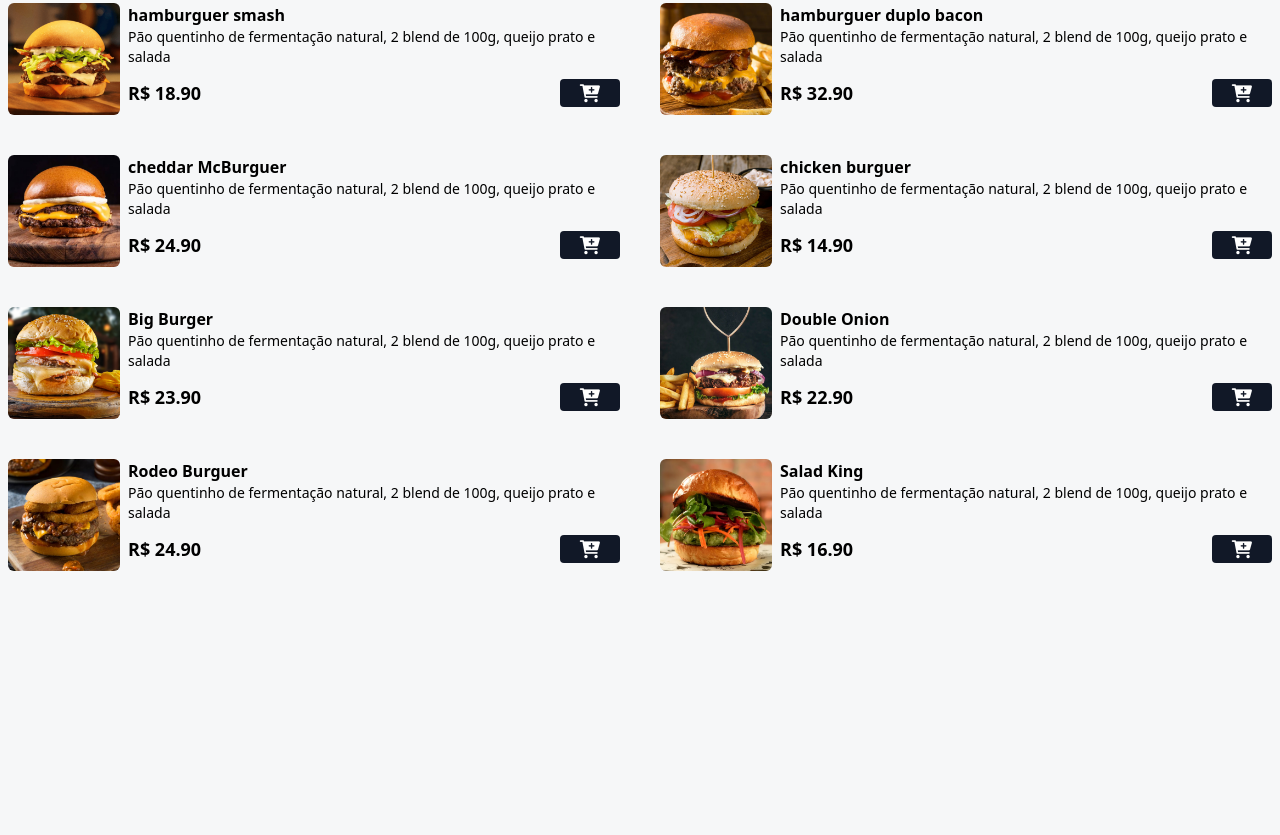
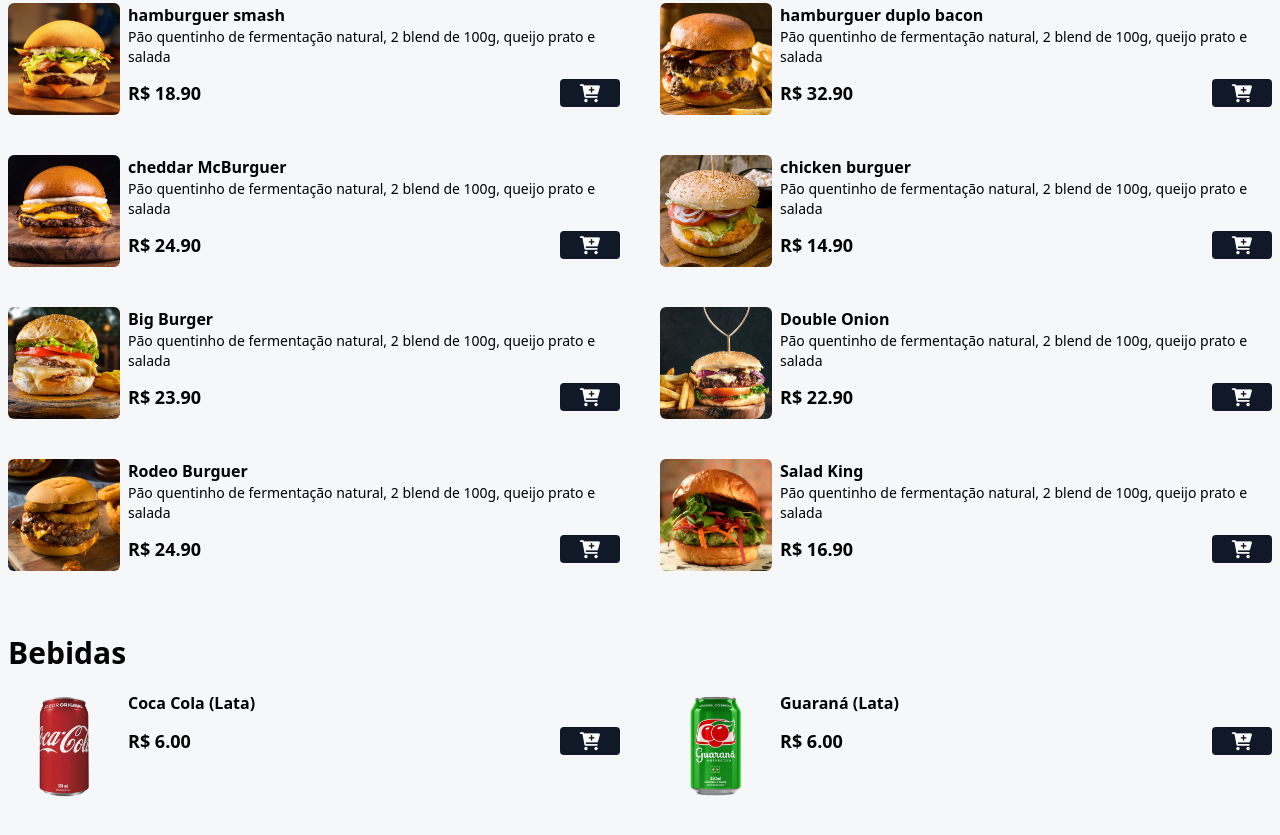
Before and after one commit to willGabriell/cardapio, a website: page src/index.html in a window 1280 px wide. Shown: the part 469-1304 px from the top of the page. Before the commit the page ends 1104 px from the top, so only its background shows below. Drawn offline with Linux system fonts and the light colour scheme.

Commit message:
Criação da aba de bebidas

```diff
--- a/src/index.html
+++ b/src/index.html
@@ -144,6 +144,42 @@
 
         </main>
 
+        <div id="bebidas-tittle" class="mx-auto max-w-7xl px-2 mt-2 mb-5">
+            <h2 class="font-bold text-3xl">Bebidas</h2>
+        </div>
+
+        <div id="bebidas-grid" class="grid grid-cols-1 md:grid-cols-2 gap-7 md:gap-10 mx-auto max-w-7xl px-2 mb-16">
+
+            <div class="flex gap-2">
+                <img class="w-28 h-28 ronded-md hover:scale-110 hover:-rotate-2 hover:duration-300 rounded-md" src="../assets/refri-1.png" alt="hamburguer">
+
+                <div class="w-full">
+                    <p class="font-bold">Coca Cola (Lata)</p>
+
+                    <div class="flex items-center gap-2 justify-between mt-3">
+                        <p class="text-lg font-bold">R$ 6.00</p>
+                        <button class="bg-gray-900 hover:bg-gray-700 px-5 rounded add-to-card-btn" data-name="coca_cola" data-price="6.00"><i class="fa fa-cart-plus text-lg text-white"></i></button>
+                    </div>
+                </div>
+            </div>
+
+            <div class="flex gap-2">
+                <img class="w-28 h-28 ronded-md hover:scale-110 hover:-rotate-2 hover:duration-300 rounded-md" src="../assets/refri-2.png" alt="hamburguer">
+
+                <div class="w-full">
+                    <p class="font-bold">Guaraná (Lata)</p>
+
+                    <div class="flex items-center gap-2 justify-between mt-3">
+                        <p class="text-lg font-bold">R$ 6.00</p>
+                        <button class="bg-gray-900 hover:bg-gray-700 px-5 rounded add-to-card-btn" data-name="guarana" data-price="6.00"><i class="fa fa-cart-plus text-lg text-white"></i></button>
+                    </div>
+                </div>
+            </div>
+
+        </div>
+
+
+
     </div>
 </body>
 </html>
```
Also changed, not shown: src/output.css.
